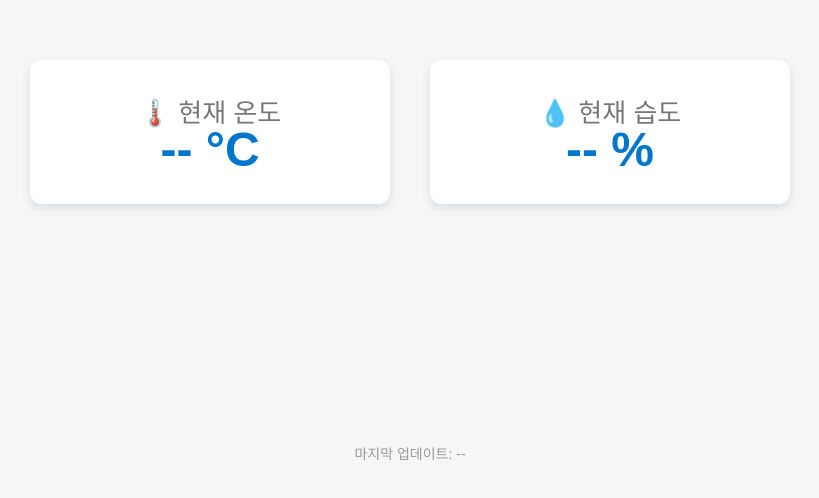
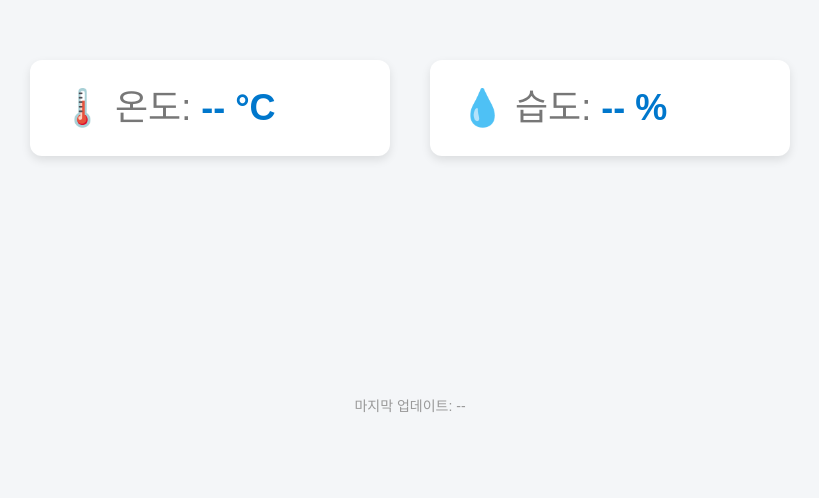
Before and after one commit to ShinSeongCheol/home-monitor, a React (Vite) app in the folder frontend/: page / in a window 1280 px wide. Shown: the top 498 px of the page, without its empty margins (230-1049 px from the left). Built offline with nearby package versions, Linux system fonts and the light colour scheme; no server answers.

Commit message:
💄 fix 'UI 변경'
- 온도, 습도 UI 변경

```diff
--- a/frontend/src/App.tsx
+++ b/frontend/src/App.tsx
@@ -36,8 +36,8 @@ function App() {
     <>
       <div className={styles.app}>
         <div className={styles.container}>
-          <InfoCard id='temp' value={temperature} unit='°C' label='🌡️ 현재 온도'></InfoCard>
-          <InfoCard id='humidity' value={humidity} unit='%' label='💧 현재 습도'></InfoCard>
+          <InfoCard id='temp' value={temperature} unit='°C' label='🌡️ 온도: '></InfoCard>
+          <InfoCard id='humidity' value={humidity} unit='%' label='💧 습도: '></InfoCard>
         </div>
         <div>
           <LineChart></LineChart>
--- a/frontend/src/components/InfoCard.tsx
+++ b/frontend/src/components/InfoCard.tsx
@@ -12,10 +12,7 @@ const InfoCard: React.FC<InfoCardProps> = ({ id, value, unit, label }) => {
     return (
         <>
             <div className={styles.card}>
-                <div className={styles.label}>{label}</div>
-                <div className={styles.value} id={id}>
-                    {value} {unit}
-                </div>
+                <span className={styles.label}>{label}</span> <span className={styles.value}>{value} {unit}</span>
             </div>
         </>
     )
--- a/frontend/src/styles/InfoCard.module.css
+++ b/frontend/src/styles/InfoCard.module.css
@@ -5,17 +5,18 @@
     padding: 30px;
     margin: 20px;
     width: 300px;
-    text-align: center;
+}
+
+.label {
+    text-align: left;
+    font-size: 36px;
+    color: #777;
 }
 
 .value {
-    font-size: 48px;
+    margin-top: 10px;
+    text-align: center;
+    font-size: 36px;
     font-weight: bold;
     color: #0077cc;
 }
-
-.label {
-    padding-top: 10px;
-    font-size: 26px;
-    color: #777;
-}
```
